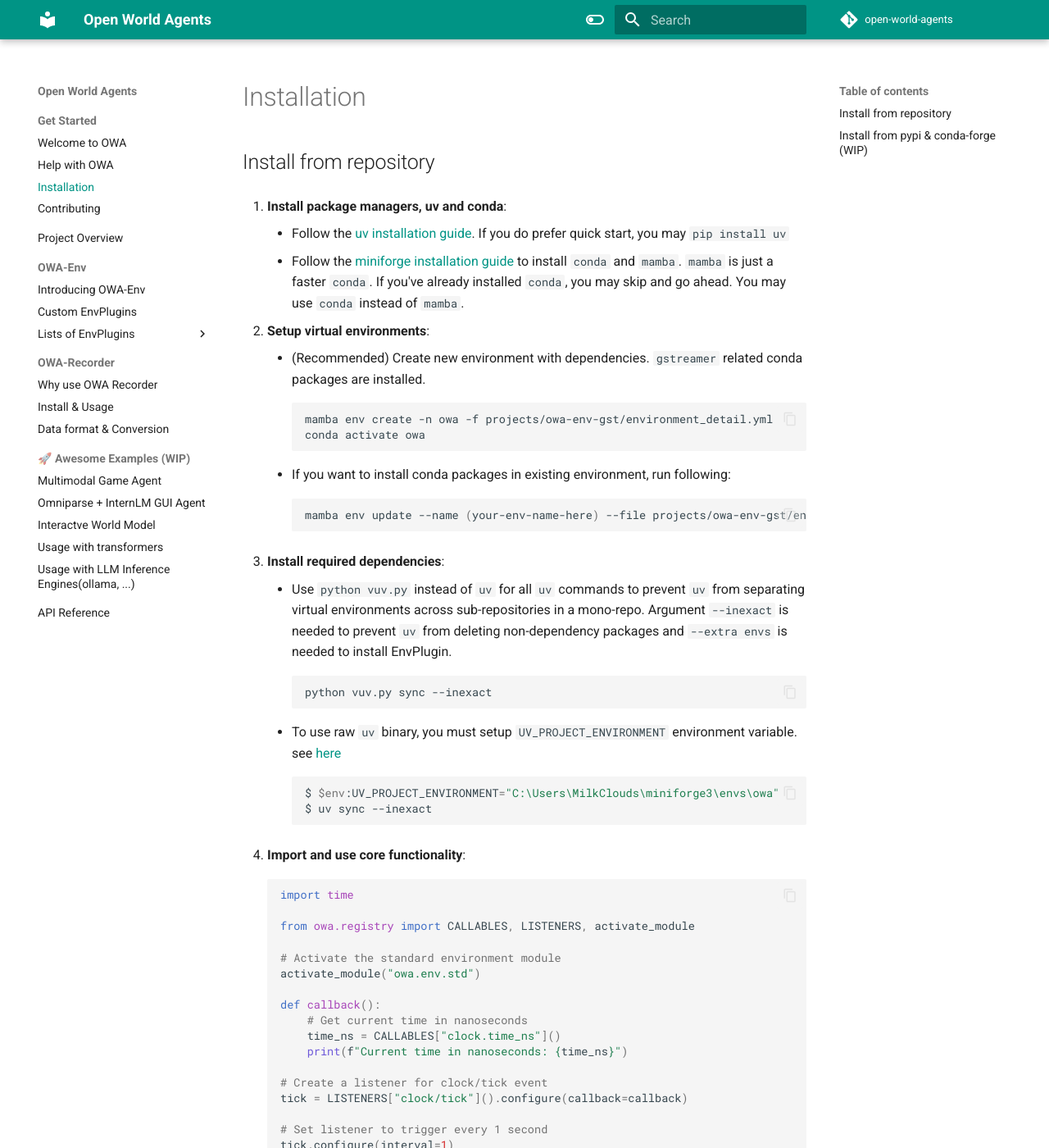
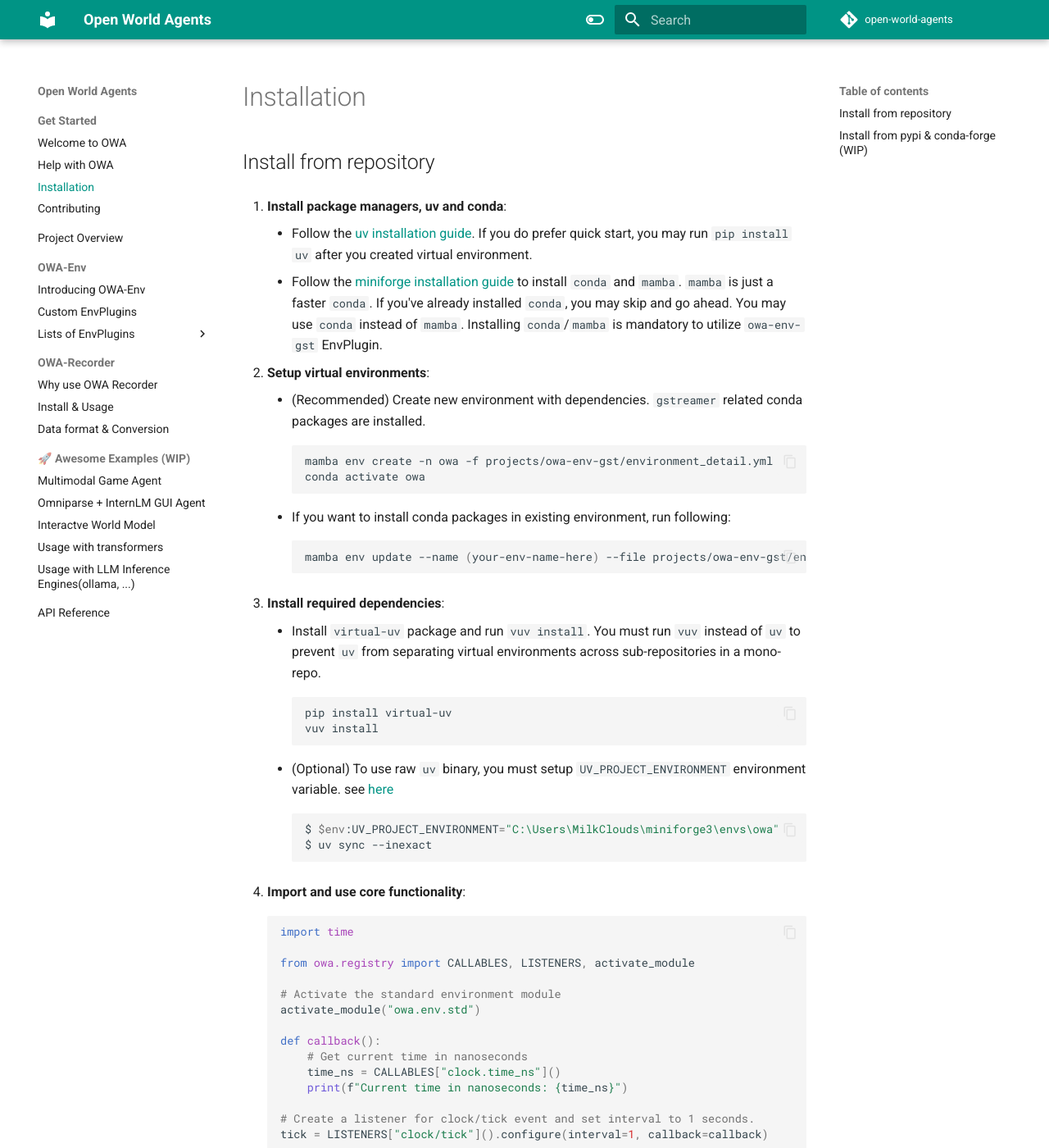
Before and after one commit to open-world-agents/open-world-agents, an MkDocs documentation site: the page built from docs/install.md, in a window 1280 px wide and 1400 px high. Shown: the whole window at 82% size. Built offline with MkDocs 1.6.1 and Material for MkDocs 9.7.7, drawn with Linux system fonts in a browser that asks for light colours; comment, search, counter and statistics services are not loaded.

Commit message:
feat: install guide with `vuv`

````diff
--- a/docs/install.md
+++ b/docs/install.md
@@ -1,8 +1,8 @@
 ## Install from repository
 
 1. **Install package managers, uv and conda**:
-    - Follow the [uv installation guide](https://docs.astral.sh/uv/getting-started/installation/). If you do prefer quick start, you may `pip install uv`
-    - Follow the [miniforge installation guide](https://github.com/conda-forge/miniforge?tab=readme-ov-file#install) to install `conda` and `mamba`. `mamba` is just a faster `conda`. If you've already installed `conda`, you may skip and go ahead. You may use `conda` instead of `mamba`.
+    - Follow the [uv installation guide](https://docs.astral.sh/uv/getting-started/installation/). If you do prefer quick start, you may run `pip install uv` after you created virtual environment.
+    - Follow the [miniforge installation guide](https://github.com/conda-forge/miniforge?tab=readme-ov-file#install) to install `conda` and `mamba`. `mamba` is just a faster `conda`. If you've already installed `conda`, you may skip and go ahead. You may use `conda` instead of `mamba`. Installing `conda`/`mamba` is mandatory to utilize `owa-env-gst` EnvPlugin.
 
 2. **Setup virtual environments**:
     - (Recommended) Create new environment with dependencies. `gstreamer` related conda packages are installed.
@@ -16,11 +16,12 @@
     ```
 
 3. **Install required dependencies**:
-    - Use `python vuv.py` instead of `uv` for all `uv` commands to prevent `uv` from separating virtual environments across sub-repositories in a mono-repo. Argument `--inexact` is needed to prevent `uv` from deleting non-dependency packages and `--extra envs` is needed to install EnvPlugin.
+    - Install `virtual-uv` package and run `vuv install`. You must run `vuv` instead of `uv` to prevent `uv` from separating virtual environments across sub-repositories in a mono-repo.
     ```sh
-    python vuv.py sync --inexact
+    pip install virtual-uv
+    vuv install
     ```
-    - To use raw `uv` binary, you must setup `UV_PROJECT_ENVIRONMENT` environment variable. see [here](https://docs.astral.sh/uv/configuration/environment/#uv_project_environment)
+    - (Optional) To use raw `uv` binary, you must setup `UV_PROJECT_ENVIRONMENT` environment variable. see [here](https://docs.astral.sh/uv/configuration/environment/#uv_project_environment)
     ```sh
     $ $env:UV_PROJECT_ENVIRONMENT="C:\Users\MilkClouds\miniforge3\envs\owa"
     $ uv sync --inexact
@@ -40,11 +41,9 @@
         time_ns = CALLABLES["clock.time_ns"]()
         print(f"Current time in nanoseconds: {time_ns}")
 
-    # Create a listener for clock/tick event
-    tick = LISTENERS["clock/tick"]().configure(callback=callback)
+    # Create a listener for clock/tick event and set interval to 1 seconds.
+    tick = LISTENERS["clock/tick"]().configure(interval=1, callback=callback)
 
-    # Set listener to trigger every 1 second
-    tick.configure(interval=1)
     # Start the listener
     tick.start()
 
--- a/pyproject.toml
+++ b/pyproject.toml
@@ -25,6 +25,7 @@ dev = [
     "pytest>=8.3.5",
     "pytest-timeout>=2.3.1",
     "ruff>=0.9.7",
+    "virtual-uv>=0.1.1",
 ]
 
 [tool.uv.sources]
````
Also changed, not shown: vuv.py (deleted, +0 -36 lines).
